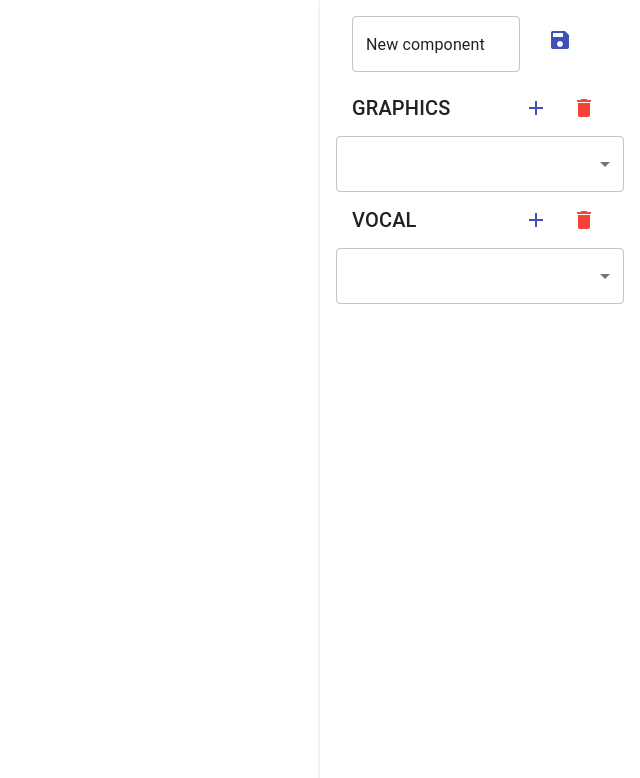
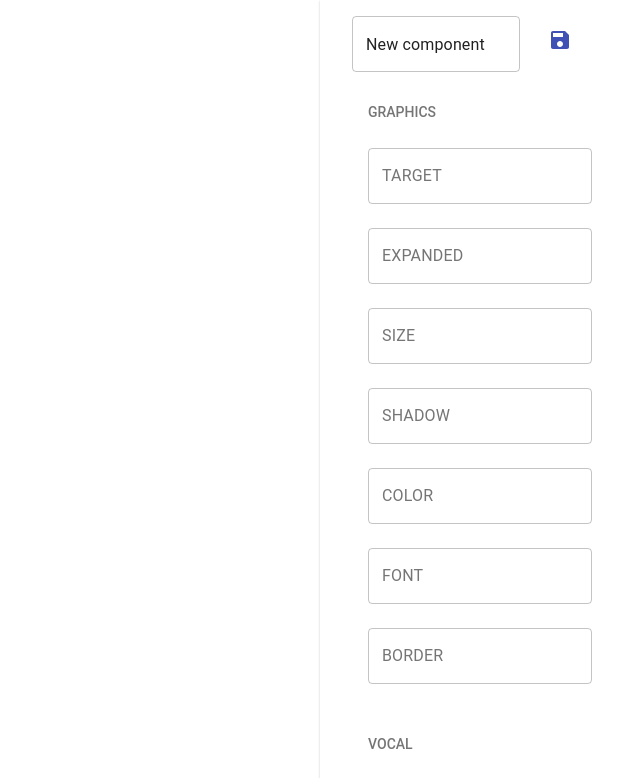
Before and after one commit to Frac7/cc-editor, a React (Create React App) app: page / in a window 1280 px wide. Shown: the top 778 px of the page, without its empty margins (640-1280 px from the left). Built offline with nearby package versions, Linux system fonts and the light colour scheme.

Commit message:
Expanded available attributes

```diff
--- a/src/components/ComponentTree/WidgetComponent.js
+++ b/src/components/ComponentTree/WidgetComponent.js
@@ -1,42 +1,23 @@
+import List from '@material-ui/core/List';
 import ListItem from '@material-ui/core/ListItem';
 import ListItemText from '@material-ui/core/ListItemText';
-import ListItemSecondaryAction from '@material-ui/core/ListItemSecondaryAction';
-import Collapse from '@material-ui/core/Collapse';
+import ListSubHeader from '@material-ui/core/ListSubheader';
 
-import Typography from '@material-ui/core/Typography';
-import Select from '@material-ui/core/Select';
-import MenuItem from '@material-ui/core/MenuItem';
-
-import IconButton from '@material-ui/core/IconButton';
-import Add from '@material-ui/icons/Add';
-import Delete from '@material-ui/icons/Delete';
+import TextField from '@material-ui/core/TextField';
 
 const WidgetComponent = ({ widget, attributes }) => {
   return (
-    <>
-      <ListItem>
-        <ListItemText>
-          <Typography variant="h6">{widget}</Typography>
-        </ListItemText>
-        <ListItemSecondaryAction>
-          <IconButton>
-            <Add color="primary" />
-          </IconButton>
-          <IconButton>
-            <Delete color="error" />
-          </IconButton>
-        </ListItemSecondaryAction>
-      </ListItem>
-      <Collapse in>
-        <Select variant="outlined" fullWidth>
-          {attributes.map((attribute, key) => (
-            <MenuItem {...{ key }}>
-              <Typography>{attribute}</Typography>
-            </MenuItem>
-          ))}
-        </Select>
-      </Collapse>
-    </>
+    <ListItem>
+      <List subheader={<ListSubHeader>{widget}</ListSubHeader>}>
+        {attributes.map((attribute) => (
+          <ListItem>
+            <ListItemText>
+              <TextField variant="outlined" label={attribute.toUpperCase()} />
+            </ListItemText>
+          </ListItem>
+        ))}
+      </List>
+    </ListItem>
   );
 };
 
```
